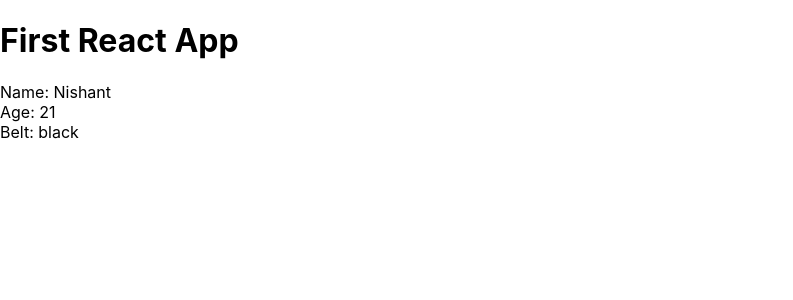
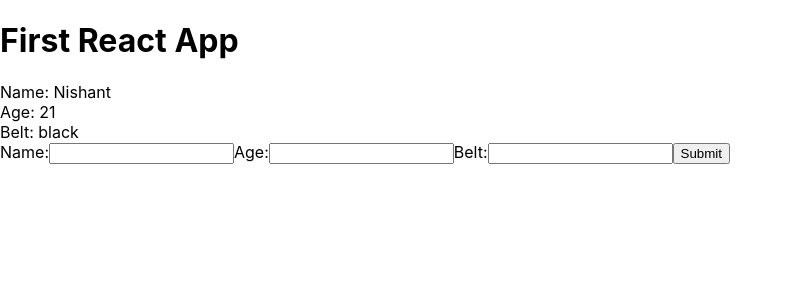
Before and after one commit to NishantRout/first-react-app, a React (Create React App) app: page / in a window 1280 px wide. Shown: the top 300 px of the page, without its empty margins (0-793 px from the left). Built offline with nearby package versions, Linux system fonts and the light colour scheme.

Commit message:
edits-1:01am

```diff
--- /dev/null
+++ b/src/AddNinja.js
@@ -0,0 +1,35 @@
+import React, {Component} from 'react';
+
+class AddNinja extends Component{
+    state = {
+        name: null,
+        age: null,
+        belt: null
+    }
+    handleChange = (e) => {
+        this.setState({
+            [e.target.id] : e.target.value
+        })
+    }
+    handleSubmit = (e) => {
+        e.preventDefault();
+        this.props.addNinja(this.state);
+    }
+    render(){
+        return(
+            <div>
+                <form onSubmit = {this.handleSubmit}>
+                    <label htmlFor="name">Name:</label>
+                    <input type="text" id="name" onChange={this.handleChange} />
+                    <label htmlFor="age">Age:</label>
+                    <input type="text" id="age" onChange={this.handleChange} />
+                    <label htmlFor="belt">Belt:</label>
+                    <input type="text" id="belt" onChange={this.handleChange} />
+                    <button>Submit</button>
+                </form>
+            </div>
+        )
+    }
+}
+
+export default AddNinja;
--- a/src/App.js
+++ b/src/App.js
@@ -1,5 +1,6 @@
 import React,{ Component } from 'react';
 import Ninjas from './Ninjas';
+import AddNinja from './AddNinja';
 
 class App extends Component {
   state={
@@ -9,11 +10,19 @@
       {name:'Aditya', age:'20', belt:'brown', id:3}
     ]
   }
+  addNinja = (ninja) => {
+    ninja.id = Math.random();
+    let ninjas = [...this.state.ninjas, ninja];
+    this.setState({
+      ninjas: ninjas
+    })
+  }
   render(){
     return (
       <div className="App">
         <h1>First React App</h1>
         <Ninjas ninjas = {this.state.ninjas} />
+        <AddNinja addNinja = {this.addNinja} />
       </div>
     );
   }
```
